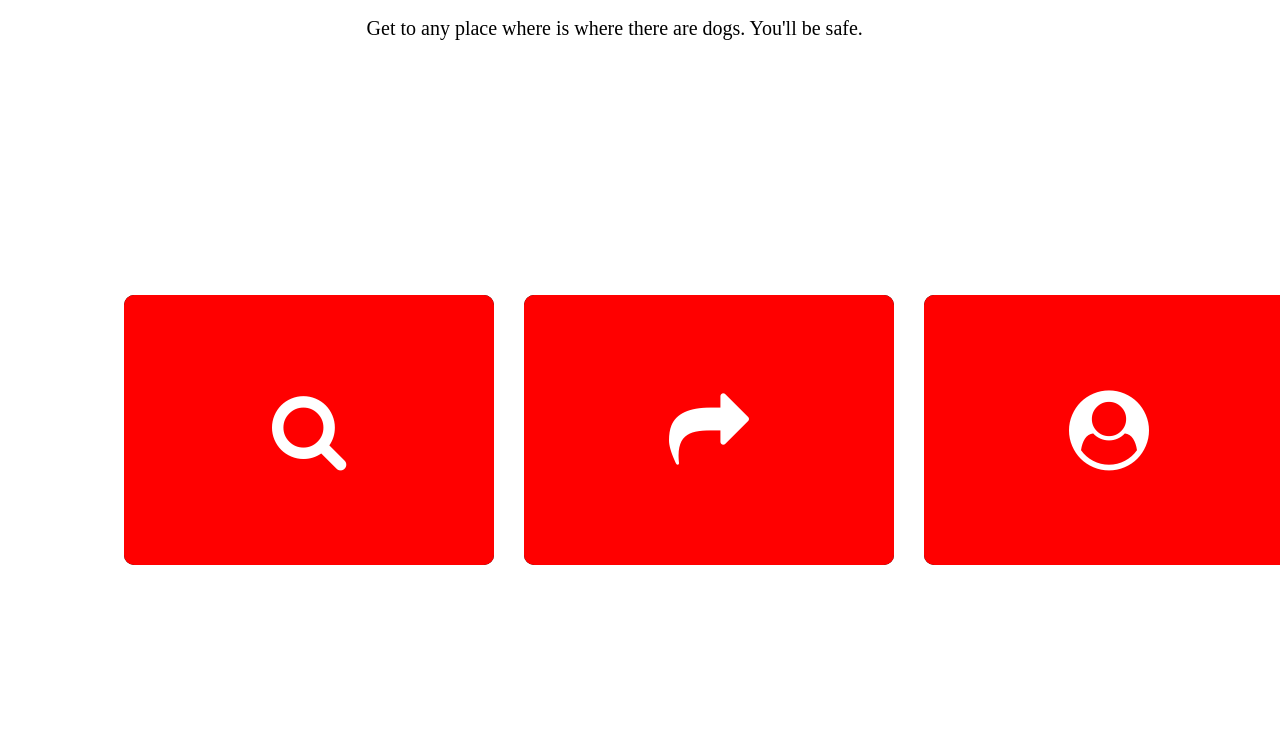
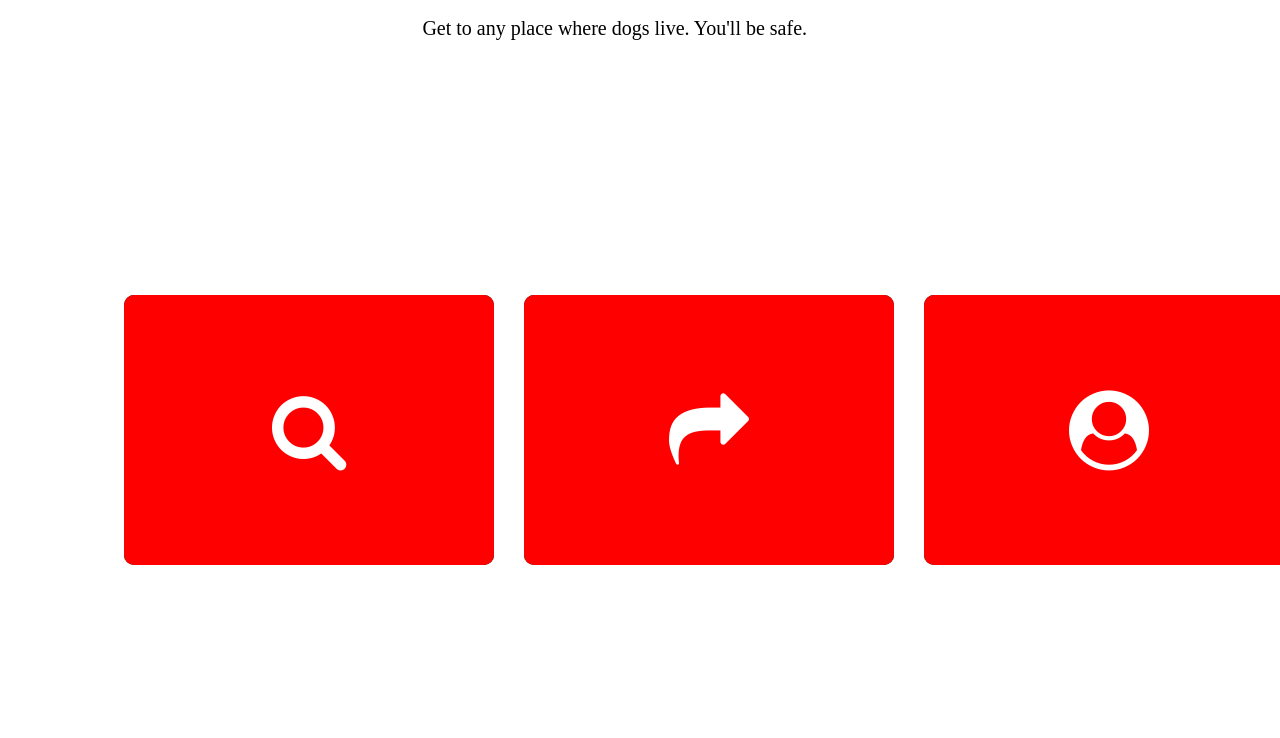
Before and after one commit to SuriSegarra/winter-bootcamp-prep-repo, a plain HTML site: page index.html in a window 1280 px wide. Shown: the part 3881-4619 px from the top of the page. Drawn offline with Linux system fonts and the light colour scheme.

Commit message:
fixed paragraph

```diff
--- a/index.html
+++ b/index.html
@@ -82,7 +82,7 @@
            <div style="display: flex; justify-content: center;align-items: left; ">
             <img class="leave" src="https://www.abc.net.au/news/image/4659100-3x2-700x467.jpg">
 </div>
-<div class="container-leave"><p>Get to  any place where is where there are dogs. You'll be safe.</p></div>
+<div class="container-leave"><p>Get to  any place where dogs live. You'll be safe.</p></div>
 
 
 <link href="https://stackpath.bootstrapcdn.com/font-awesome/4.7.0/css/font-awesome.min.css" rel="stylesheet" >
```
